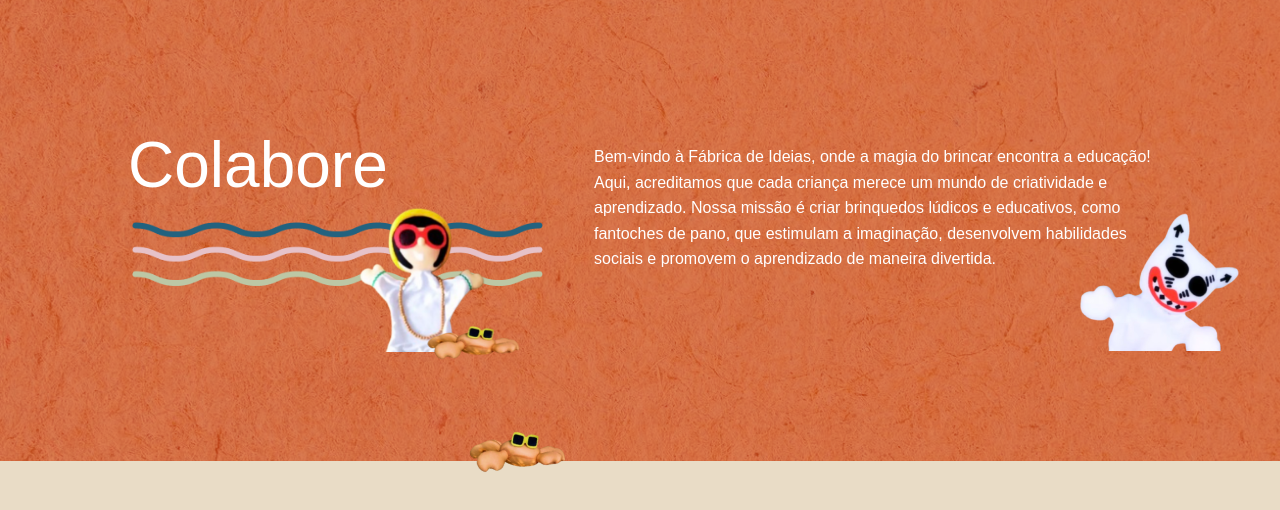
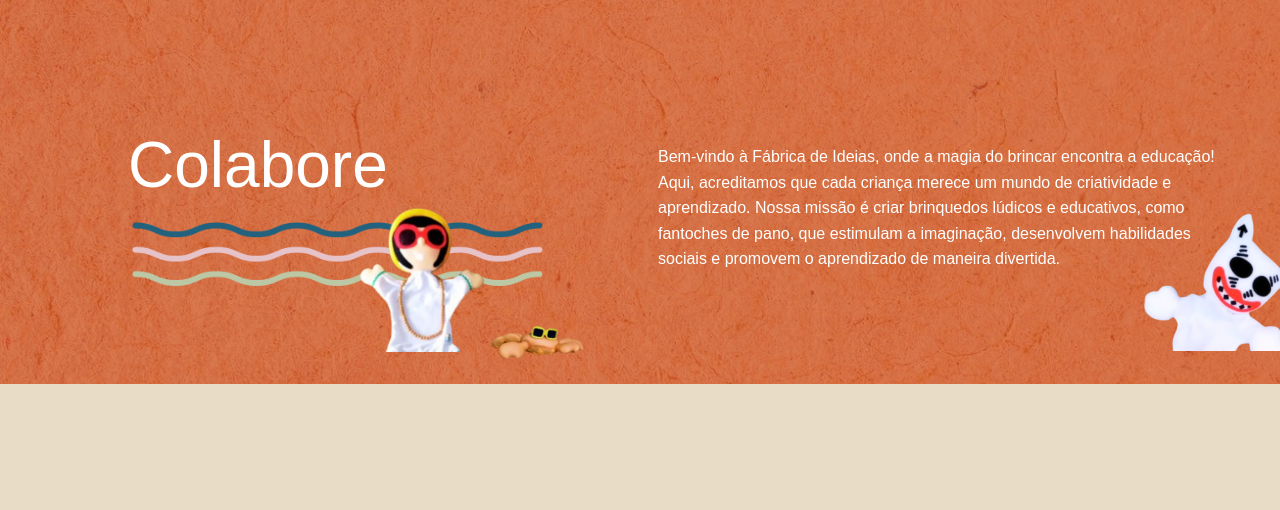
Before and after one commit to usantyerleo/FabricaDeIdeias, a React (Vite) app in the folder fabricaDeIdeias/: page /Colabore in a window 1280 px wide. Shown: the top 510 px of the page. Built offline with nearby package versions, Linux system fonts and the light colour scheme.

Commit message:
commit colabore

```diff
--- a/fabricaDeIdeias/src/pages/colabore.jsx
+++ b/fabricaDeIdeias/src/pages/colabore.jsx
@@ -14,7 +14,7 @@ function Colabore() {
         <>
             <div className="colabore-container">
                 <div className="background-image">
-                    <h1>Colabore</h1>
+                    <h1 id='colab'>Colabore</h1>
                     <img id='boneco' src={listrinhaschico} alt="Imagem contendo listras coloridas e Chico Science" className="icon" />
                         <img id= 'laursaa' src={laursaa} alt="Imagem da La Ursa" className="icon" />
                         <img id='chiee' src={chiee} alt="Imagem do carangueijo" className="icon" />
--- a/fabricaDeIdeias/src/styles/colabore.css
+++ b/fabricaDeIdeias/src/styles/colabore.css
@@ -5,7 +5,7 @@
 
 .background-image {
   width: 100vw;
-  height: 60vh;
+  height: 48vh;
   background-image: url('../assets/texturaa.png');
   display: flex;
   color: white;
@@ -35,7 +35,7 @@
   width: 172px;
   height: 140px;
   margin-top: 13.2rem;
-  margin-left: 33rem;
+  margin-left: 37rem;
 
 }
 .colabore-container p {
@@ -70,10 +70,10 @@
 }
 
 
-h1{
+#colab{
   font-size: 4rem;
+  margin-left: 10vw;
   margin-top: 8rem;
-  margin-left: 10vw;
   font-family: 'Poi Aeronaut', sans-serif;
   font-weight: 400;
 }
```
